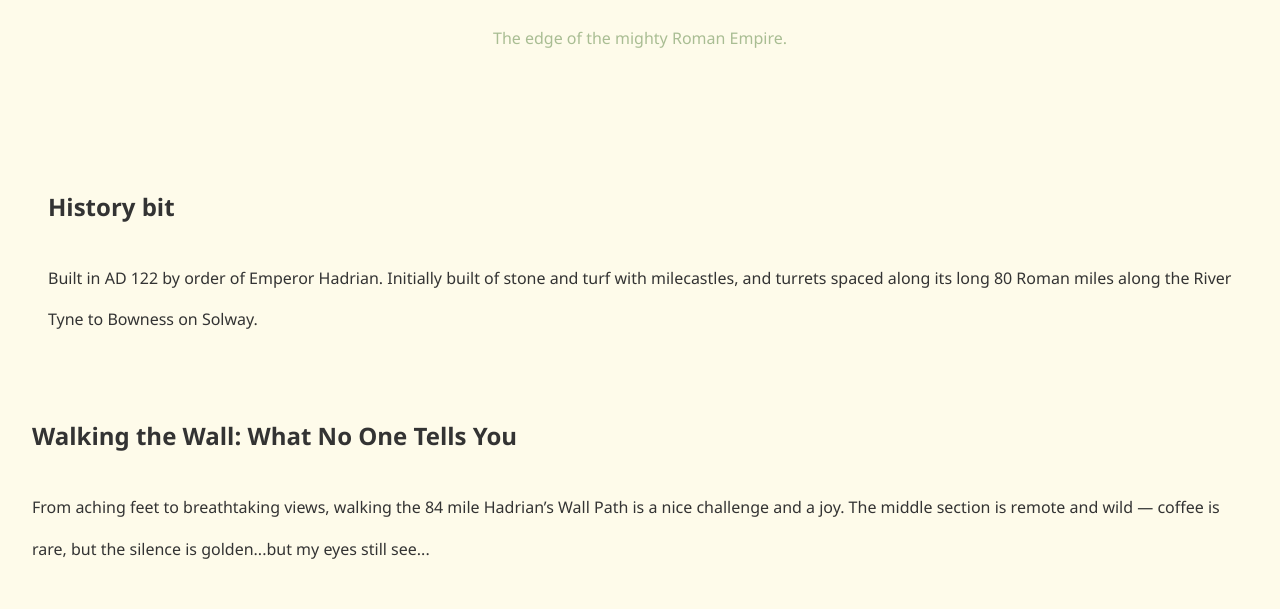
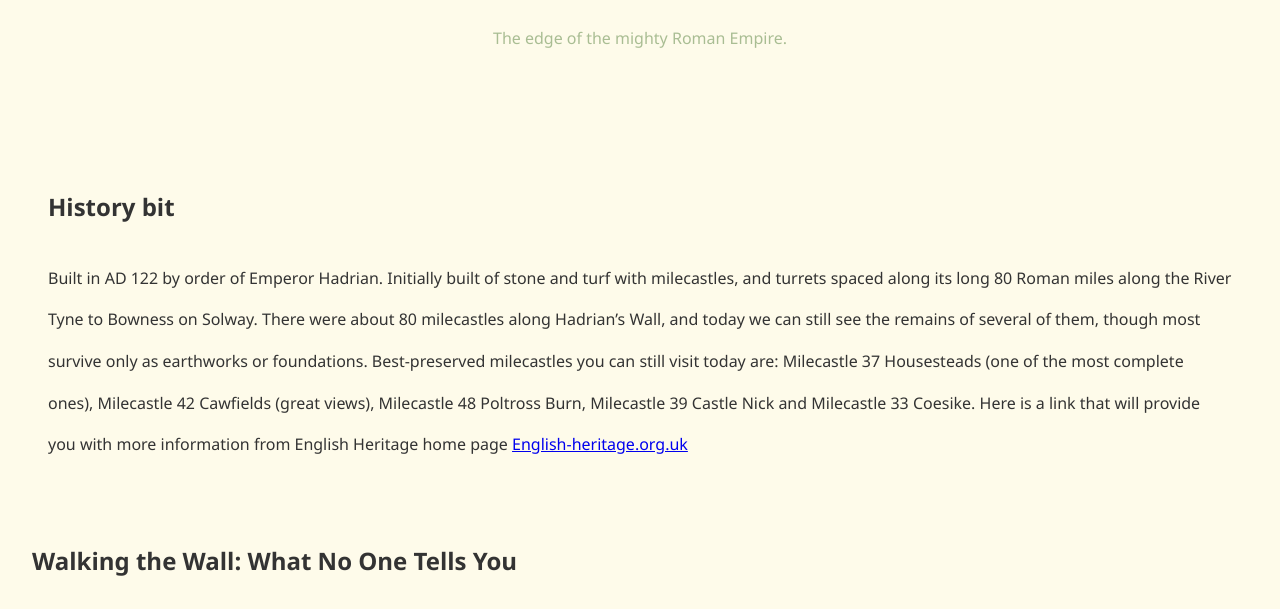
Before and after one commit to IDSallybot/Wall-Of-Hadrian, a plain HTML site: page index.html in a window 1280 px wide. Shown: the part 140-749 px from the top of the page. Drawn offline with Linux system fonts and the light colour scheme.

Commit message:
Update index.html

```diff
--- a/index.html
+++ b/index.html
@@ -19,6 +19,10 @@
     <article>
     <h2>History bit</h2>
      <p>Built in AD 122 by order of Emperor Hadrian.  Initially built of stone and turf with milecastles, and turrets spaced along its long 80 Roman miles along the River Tyne to Bowness on Solway.
+        There were about 80 milecastles along Hadrian’s Wall, and today we can still see the remains of several of them, though most survive only as earthworks or foundations.
+        Best-preserved milecastles you can still visit today are: Milecastle 37 Housesteads (one of the most complete ones), Milecastle 42 Cawfields (great views), Milecastle 48 Poltross Burn,
+        Milecastle 39 Castle Nick and Milecastle 33 Coesike.
+        Here is a link that will provide you with more information from English Heritage home page <a href="https://www.english-heritage.org.uk/visit/places/poltross-burn-milecastle-hadrians-wall/history/" target="_blank" rel="noopener noreferrer">English-heritage.org.uk</a>
 </p>
     </article>
 
```
